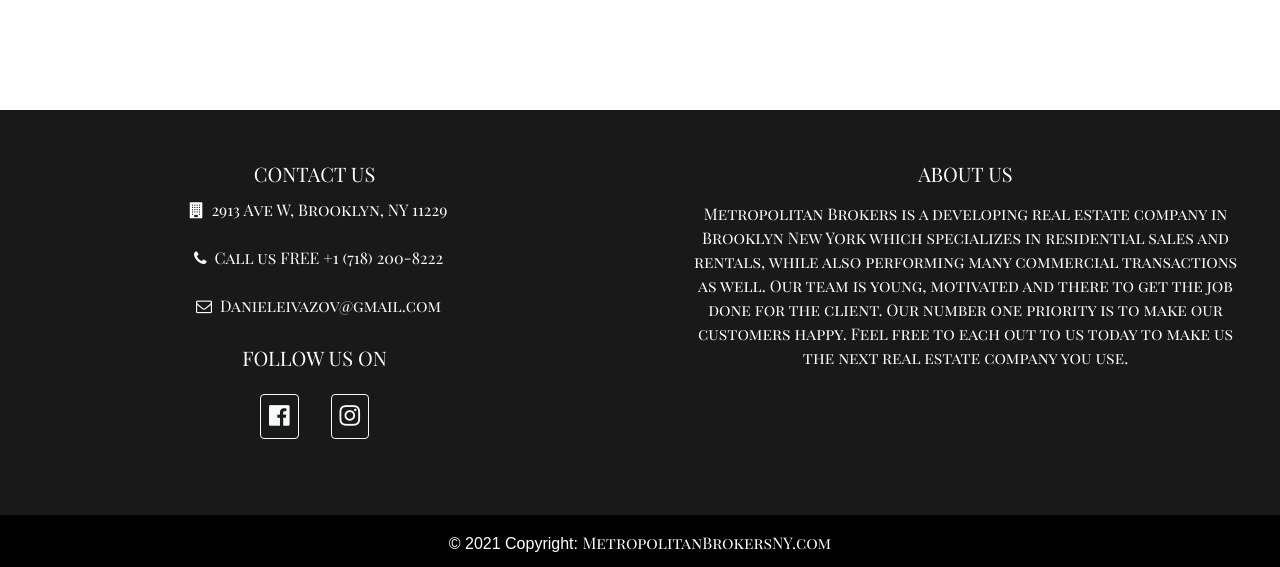
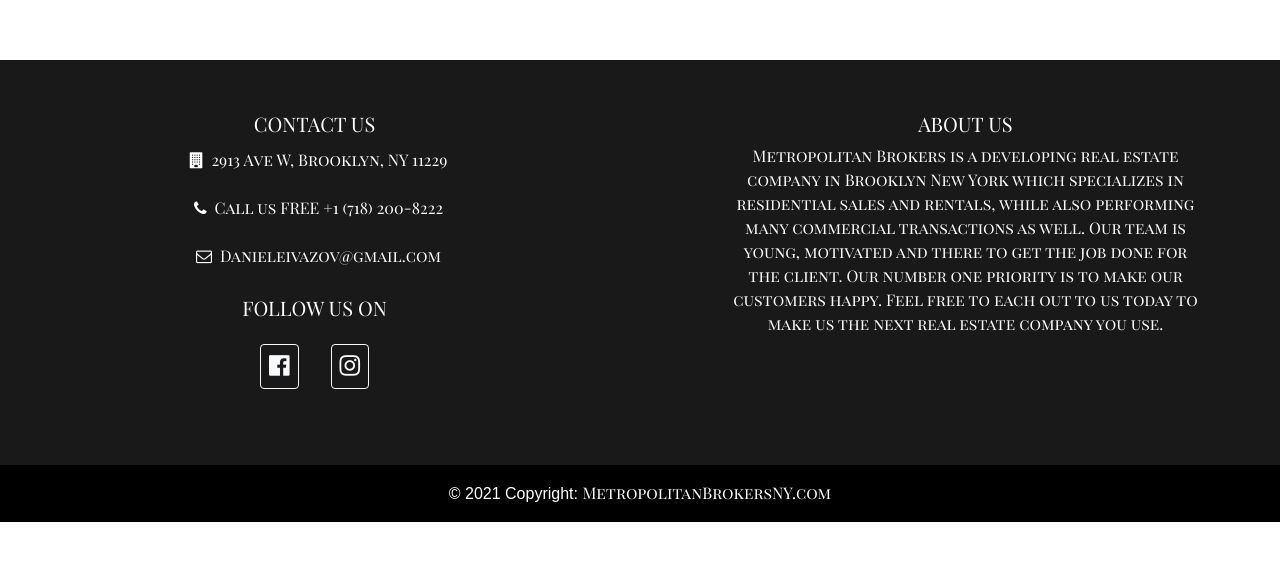
Before and after one commit to All4ara/MetroFrontend, a React (Create React App) app: page /about in a window 1280 px wide. Shown: the part 690-1257 px from the top of the page. After the commit the page ends 1212 px from the top, so only its background shows below. Built offline with nearby package versions, Linux system fonts and the light colour scheme.

Commit message:
touch ups

```diff
--- a/src/components/Footer/Footer.js
+++ b/src/components/Footer/Footer.js
@@ -32,7 +32,7 @@ const Footer = () => {
                 <div className="col-lg-6 col-md-12 p-5">
                     <h5 className="text-uppercase">About Us</h5>
 
-                    <p style={{fontSize: "1rem", paddingTop: ".5rem"}}>
+                    <p style={{fontSize: "1rem", paddingTop: ".5rem", padding: '0 40px'}}>
                     Metropolitan Brokers is a developing real estate company in Brooklyn New York which specializes in residential sales and rentals, while also performing many commercial transactions as well. Our team is young, motivated and there to get the job done for the client. Our number one priority is to make our customers happy. Feel free to each out to us today to make us the next real estate company you use.
                     </p>
                 </div>
--- a/src/pages/About.js
+++ b/src/pages/About.js
@@ -3,9 +3,9 @@ import logo from '../images/metrologo2.png'
 
 const About = () => {
     return (
-        <div className="container text-left" style={{paddingTop: '11rem', height: '100vh'}}>
+        <div className="container text-left" style={{paddingTop: '11rem', height: '750px'}}>
             <div>
-                <img style={{float: 'left', margin: '20px 30px 30px 0', width: '40vw', height: '35vh'}} src={logo}/>
+                <img style={{float: 'left', margin: '20px 30px 30px 0', width: '40vw', height: '37vh'}} src={logo}/>
                 <p style={{paddingTop: '6rem'}}>Metropolitan Brokers is a developing real estate company in Brooklyn New York which specializes in residential sales and rentals, while also performing many commercial transactions as well. Our team is young, motivated and there to get the job done for the client. Our number one priority is to make our customers happy. Feel free to each out to us today to make us the next real estate company you use.</p>
 
             </div>
```
